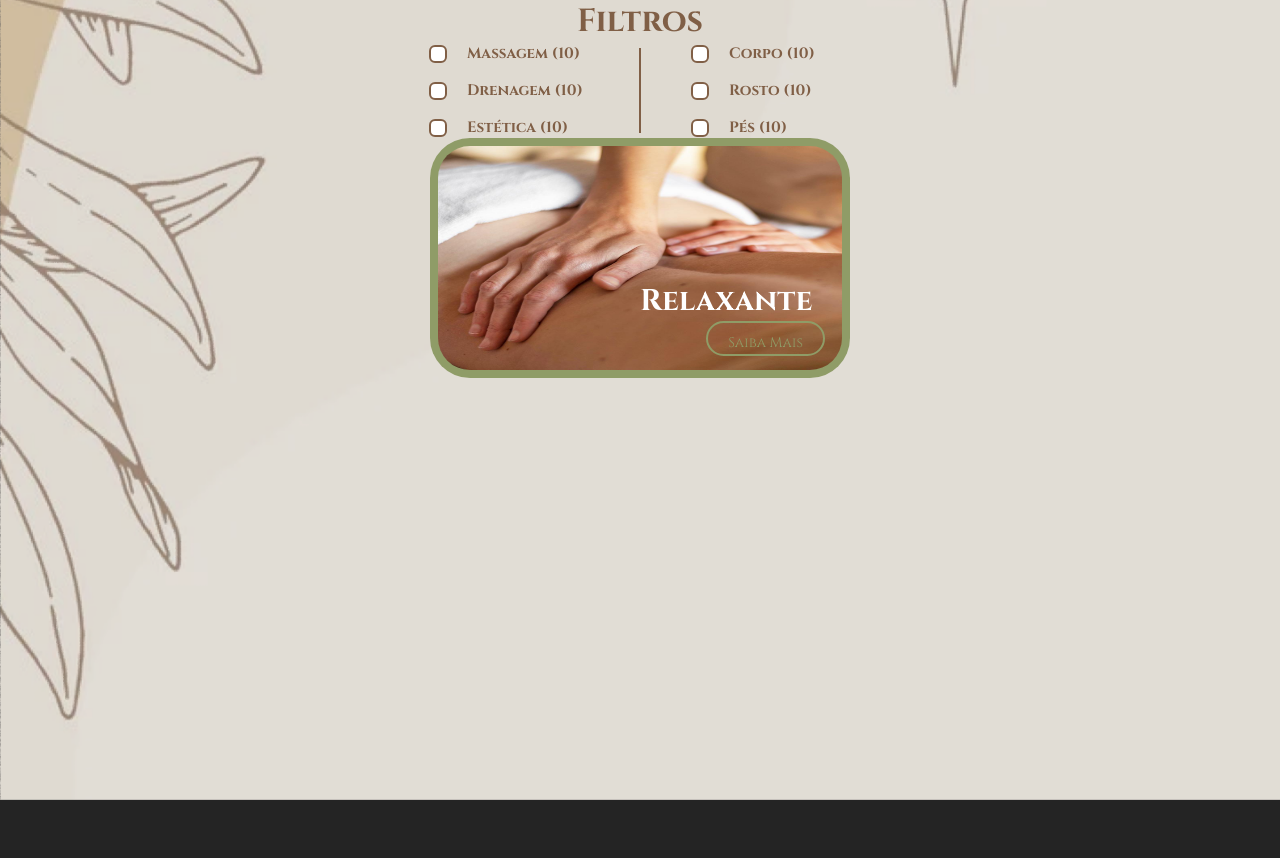
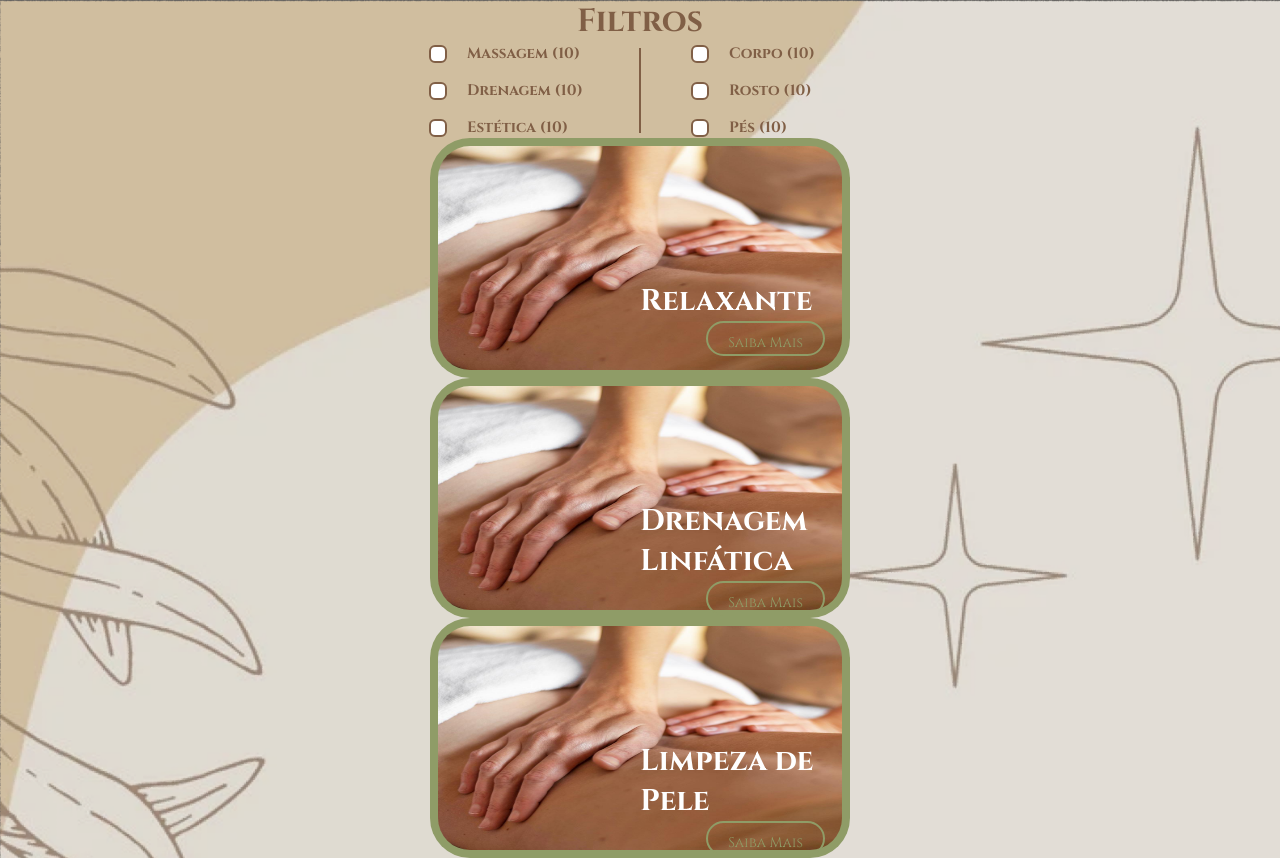
Before and after one commit to SAPI-Unesp/Projeto-Site-CasaMassagem, a React (Vite) app: page /servicos in a window 1280 px wide. Before the commit the page ends 800 px from the top, so only its background shows below. Built offline with nearby package versions, Linux system fonts and the light colour scheme.

Commit message:
task[38] - Search filters, service file creation, dynamic card and modified filter

```diff
--- a/package.json
+++ b/package.json
@@ -12,6 +12,7 @@
     "preview": "vite preview"
   },
   "dependencies": {
+    "24": "^0.0.0",
     "@fontsource/cinzel": "^5.2.6",
     "@fontsource/cormorant": "^5.2.7",
     "react": "^19.1.1",
--- a/src/pages/Servicos/Cards/card.tsx
+++ b/src/pages/Servicos/Cards/card.tsx
@@ -1,16 +1,19 @@
 import { CardBackground, CardBtn, CardImage, CardInfoContainer, CardTitle } from "./card.styles";
-import template from "../../../assets/template.jpg"
 
+type CardProps = {
+    title: string;
+    image: string;
+};
 
-export function Card() {
+export function Card({ title, image }: CardProps) {
 
     return (
 
         <div style={{ position: "relative" }}>
-            <CardImage src={template} />
+            <CardImage src={image} />
 
             <CardInfoContainer>
-                <CardTitle> Relaxante </CardTitle>
+                <CardTitle> {title} </CardTitle>
                 <CardBtn> Saiba Mais</CardBtn>
             </CardInfoContainer>
         </div>
--- /dev/null
+++ b/src/pages/Servicos/Filter/Services.tsx
@@ -0,0 +1,19 @@
+import template from "../../../assets/template.jpg"
+
+export const services = [
+    {
+        title: "Relaxante",
+        categoria: "massagem",
+        image: template
+    },
+    {
+        title: "Drenagem Linfática",
+        categoria: "drenagem",
+        image: template
+    },
+    {
+        title: "Limpeza de Pele",
+        categoria: "estetica",
+        image: template
+    }
+];
--- a/src/pages/Servicos/Filter/filter.tsx
+++ b/src/pages/Servicos/Filter/filter.tsx
@@ -1,7 +1,29 @@
-import { CheckboxAligner, CheckboxFilter, CheckboxLabel, DividerColumn, FilterCheckboxesContainer, FilterSection, FilterSectionAligner, FilterTitle } from "./filter.style";
+import { CheckboxAligner,
+    CheckboxFilter,
+    CheckboxLabel,
+    DividerColumn,
+    FilterCheckboxesContainer,
+    FilterSection,
+    FilterSectionAligner,
+    FilterTitle } from "./filter.style";
+import { useState } from "react";
+import { services } from "./Services";
+
+type FilterProps = {
+    filters: any;
+    setFilters: React.Dispatch<React.SetStateAction<any>>;
+};
 
 
-export function Filter() {
+export function Filter({ filters, setFilters }: FilterProps) {
+
+
+    function handleChange(filterName: string) {
+        setFilters(prev => ({
+            ...prev,
+            [filterName]: !prev[filterName]
+        }));
+    }
 
     const TEMP_TEST = 10;
 
@@ -14,15 +36,18 @@ export function Filter() {
                     <FilterCheckboxesContainer>
 
                         <CheckboxAligner>
-                            <CheckboxFilter type="checkbox"/>  <CheckboxLabel> Massagem ({TEMP_TEST})</CheckboxLabel>
+                            <CheckboxFilter type="checkbox" checked={filters.massagem}
+                                onChange={() => handleChange("massagem")}/>  <CheckboxLabel> Massagem ({TEMP_TEST})</CheckboxLabel>
                         </CheckboxAligner>
 
                         <CheckboxAligner>
-                            <CheckboxFilter type="checkbox"/>  <CheckboxLabel> Drenagem ({TEMP_TEST})</CheckboxLabel>
+                            <CheckboxFilter type="checkbox" checked={filters.drenagem}
+                                onChange={() => handleChange("drenagem")}/>  <CheckboxLabel> Drenagem ({TEMP_TEST})</CheckboxLabel>
                         </CheckboxAligner>
 
                         <CheckboxAligner>
-                            <CheckboxFilter type="checkbox"/>  <CheckboxLabel> Estética ({TEMP_TEST})</CheckboxLabel>
+                            <CheckboxFilter type="checkbox" checked={filters.estetica}
+                                onChange={() => handleChange("estetica")}/>  <CheckboxLabel> Estética ({TEMP_TEST})</CheckboxLabel>
                         </CheckboxAligner>
 
                     </FilterCheckboxesContainer>
@@ -32,15 +57,18 @@ export function Filter() {
                     <FilterCheckboxesContainer>
 
                         <CheckboxAligner>
-                            <CheckboxFilter type="checkbox"/>  <CheckboxLabel> Corpo ({TEMP_TEST})</CheckboxLabel>
+                            <CheckboxFilter type="checkbox" checked={filters.corpo}
+                                onChange={() => handleChange("corpo")}/>  <CheckboxLabel> Corpo ({TEMP_TEST})</CheckboxLabel>
                         </CheckboxAligner>
 
                         <CheckboxAligner>
-                            <CheckboxFilter type="checkbox"/>  <CheckboxLabel> Rosto ({TEMP_TEST})</CheckboxLabel>
+                            <CheckboxFilter type="checkbox" checked={filters.rosto}
+                                onChange={() => handleChange("rosto")}/>  <CheckboxLabel> Rosto ({TEMP_TEST})</CheckboxLabel>
                         </CheckboxAligner>
 
                         <CheckboxAligner>
-                            <CheckboxFilter type="checkbox"/>  <CheckboxLabel> Pés ({TEMP_TEST})</CheckboxLabel>
+                            <CheckboxFilter type="checkbox" checked={filters.pes}
+                                onChange={() => handleChange("pes")}/>  <CheckboxLabel> Pés ({TEMP_TEST})</CheckboxLabel>
                         </CheckboxAligner>
 
                     </FilterCheckboxesContainer>
@@ -50,6 +78,4 @@ export function Filter() {
         </>
 
     );
-
-
 }
--- a/src/pages/Servicos/Servicos.tsx
+++ b/src/pages/Servicos/Servicos.tsx
@@ -1,23 +1,58 @@
 import { SocialContainer } from "../Social/Social.styles";
 import { Card } from "./Cards/card";
 import { Filter } from "./Filter/filter";
-
+import { useState } from "react";
+import { services } from "./Filter/Services";
 
 export function Servicos() {
 
+    const [filters, setFilters] = useState({
+        massagem: false,
+        drenagem: false,
+        estetica: false,
+        corpo: false,
+        rosto: false,
+        pes: false
+    });
+
+    const filteredServices = services.filter(service => {
+
+        const nenhumSelecionado =
+            !filters.massagem &&
+            !filters.drenagem &&
+            !filters.estetica &&
+            !filters.corpo &&
+            !filters.rosto &&
+            !filters.pes;
+
+        if (nenhumSelecionado) return true;
+
+        if (filters.massagem && service.categoria == "massagem") return true;
+        if (filters.drenagem && service.categoria == "drenagem") return true;
+        if (filters.estetica && service.categoria == "estetica") return true;
+        if (filters.corpo && service.categoria == "corpo") return true;
+        if (filters.rosto && service.categoria == "rosto") return true;
+        if (filters.pes && service.categoria == "pes") return true;
+
+        return false;
+    });
     return (
 
         // Temporário
         <SocialContainer>
 
 
-            <Filter>
+            <Filter filters={filters} setFilters={setFilters}>
 
 
             </Filter>
-
-            <Card></Card>
-
+            {/*gerados a partir do array de serviços */}
+            {filteredServices.map(service => (
+                <Card
+                    title={service.title}
+                    image={service.image}
+                />
+            ))}
         </SocialContainer>
 
     );
```
Also changed, not shown: 1 other file (tests, documents, lock files or other folders).
